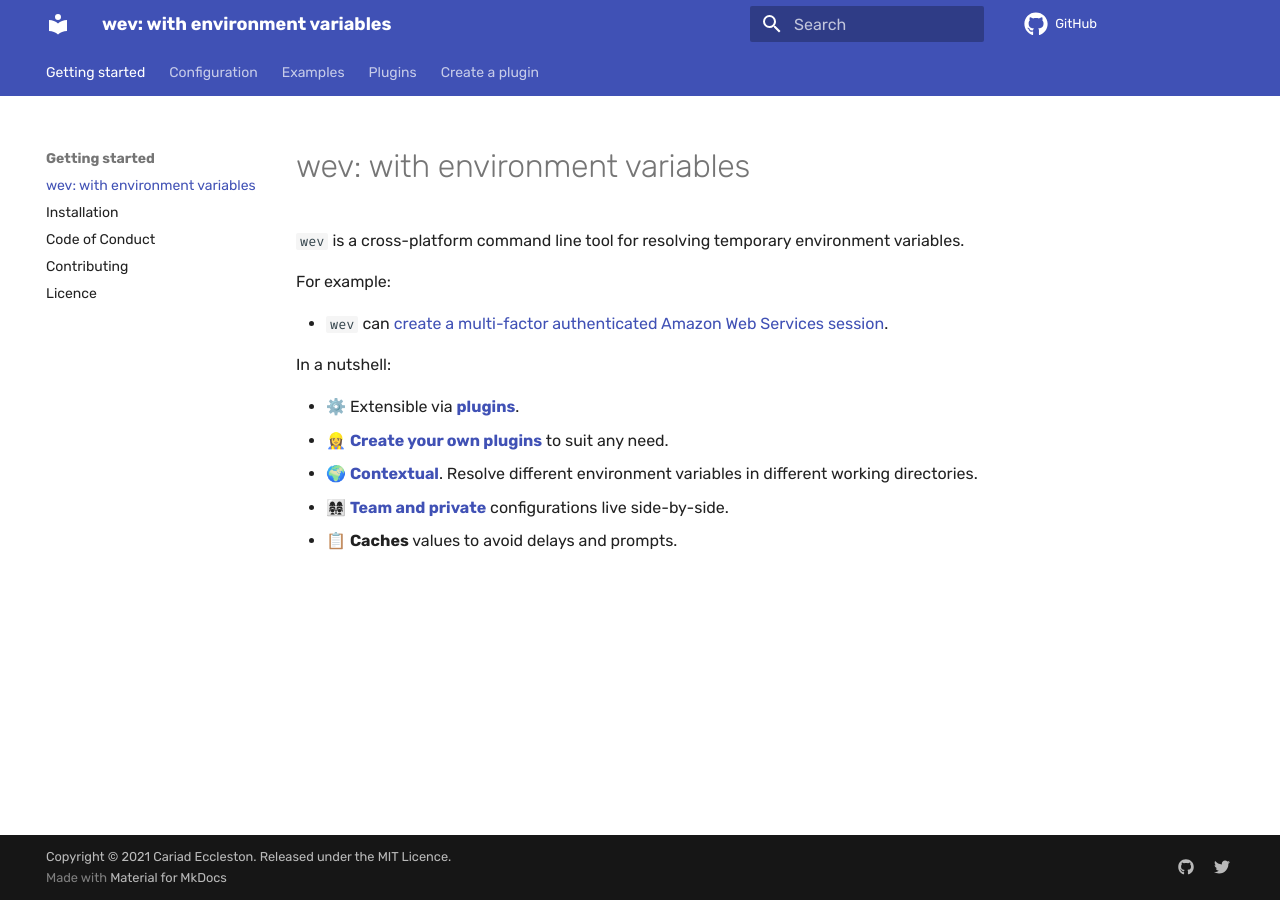
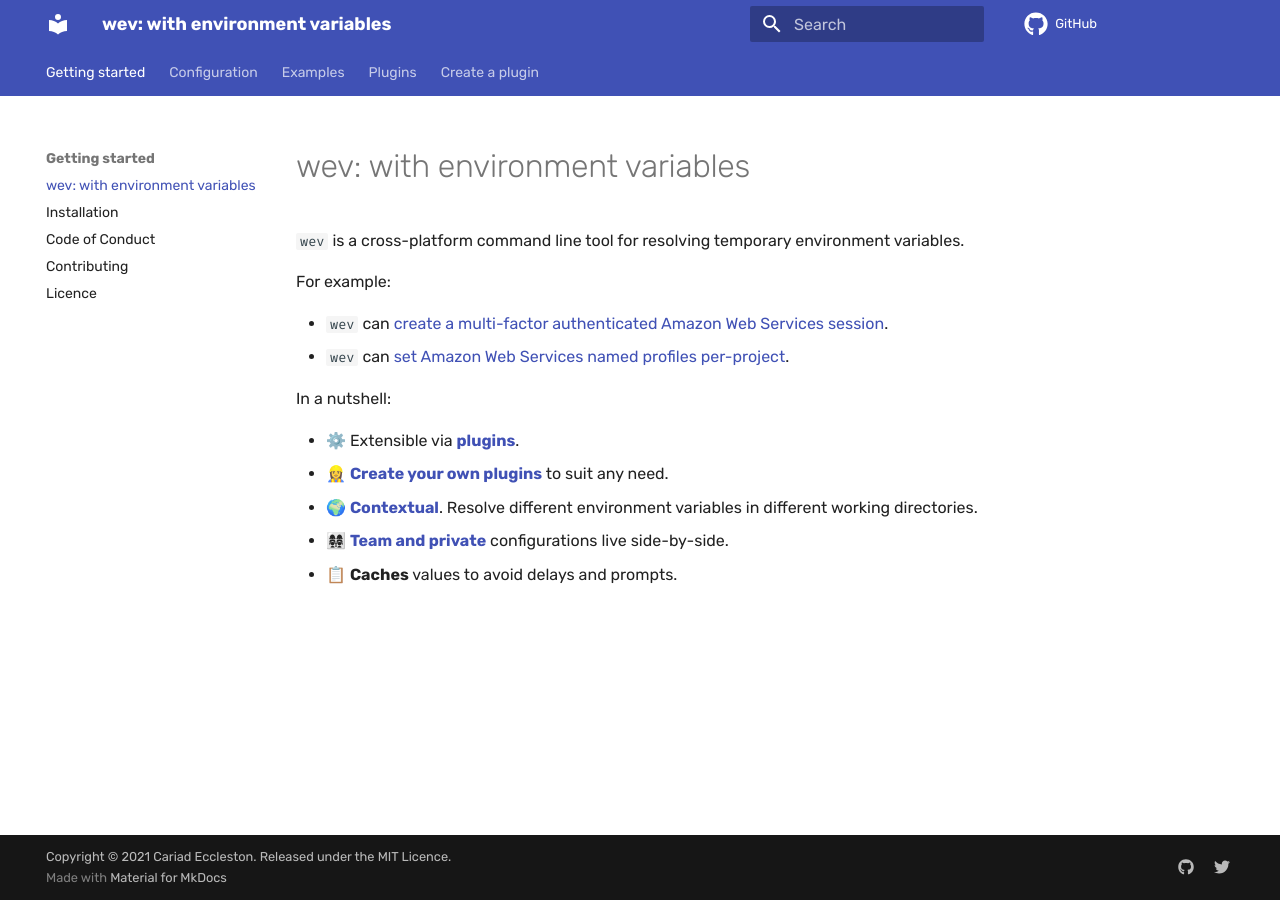
Before and after one commit to cariad/wev, an MkDocs documentation site: the page built from docs/index.md, in a window 1280 px wide. Built offline with MkDocs 1.6.1 and Material for MkDocs 9.7.7, drawn with Linux system fonts in a browser that asks for light colours; comment, search, counter and statistics services are not loaded.

Commit message:
Fix broken links

```diff
--- a/docs/index.md
+++ b/docs/index.md
@@ -4,7 +4,9 @@
 
 For example:
 
-- `wev` can [create a multi-factor authenticated Amazon Web Services session](/examples/awsmfa).
+- `wev` can [create a multi-factor authenticated Amazon Web Services session](/examples/aws-mfa-on-command-line).
+- `wev` can [set Amazon Web Services named profiles per-project](/examples/aws-profile-per-project).
+
 <!-- - `wev` can [request a CodeArtifact authorisation token on behalf of pipenv](/examples/awscodeartifact.md). -->
 
 In a nutshell:
--- a/mkdocs.yml
+++ b/mkdocs.yml
@@ -46,7 +46,7 @@
       - configuration/directories.md
       - configuration/filenames.md
   - Examples:
-      - examples/awsmfa.md
+      - examples/aws-mfa-on-command-line.md
       - examples/aws-profile-per-project.md
   - Plugins:
       - plugins/index.md
```
